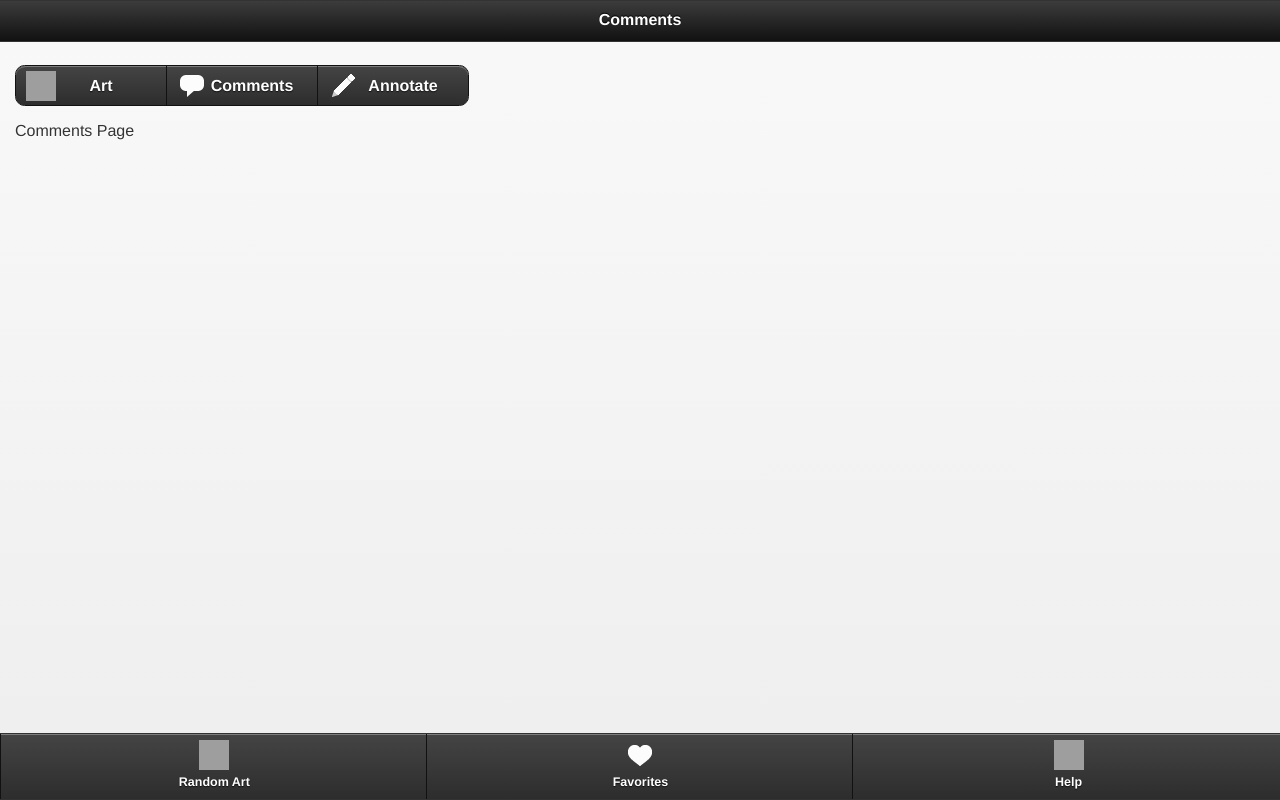
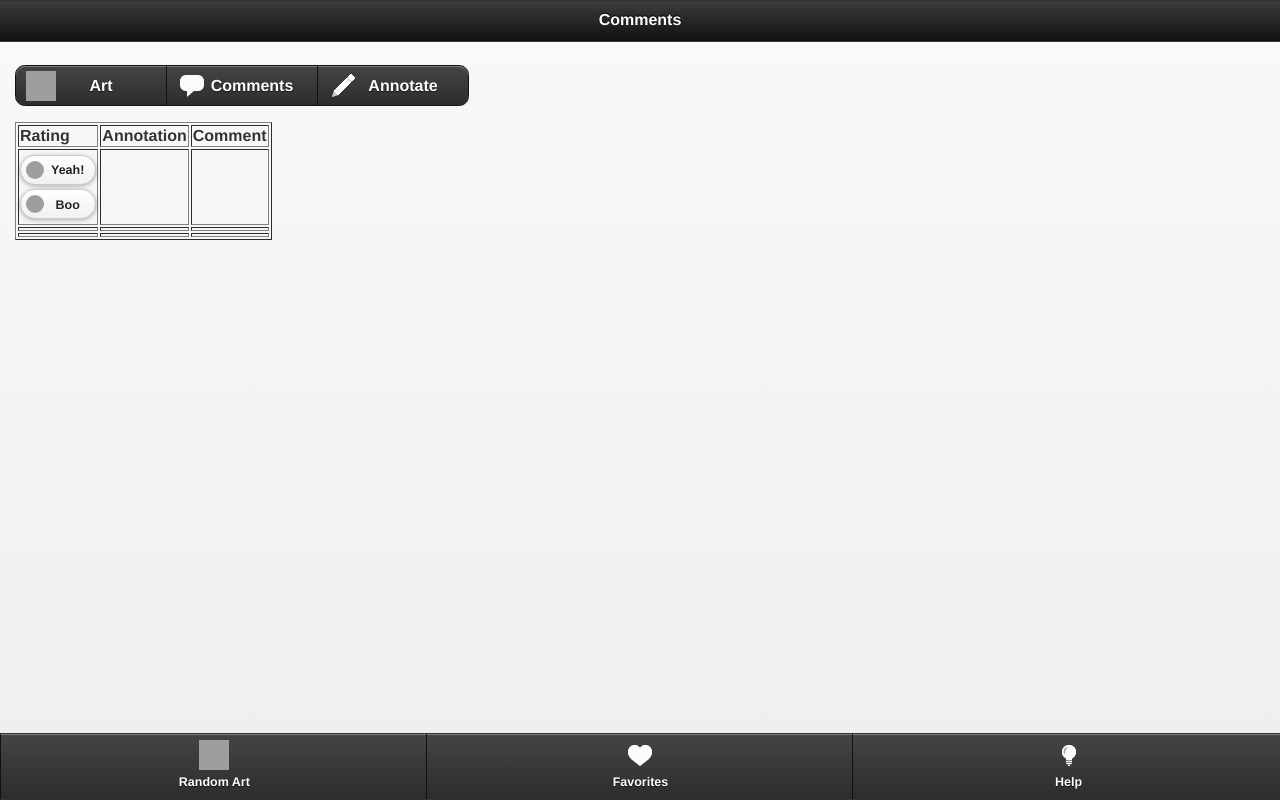
Before and after one commit to hkorus/CS147_Project, a PHP site: page /comments.php in a window 1280 px wide. Run offline with PHP 8.4, Linux system fonts and the light colour scheme; data that the repository does not hold is empty; grey boxes are pictures that could not be loaded.

Commit message:
checking for updates

```diff
--- a/comments.php
+++ b/comments.php
@@ -21,6 +21,15 @@
 
 	<div data-role="header">
 
+			<?php
+
+				include("config.php");
+				$query = "SELECT * FROM comments";
+				$result = mysql_query($query);
+				$numRows = mysql_num_rows($result);
+
+			?>
+
 			<h1>Comments</h1>
 
 	</div><!-- /header -->
@@ -34,9 +43,71 @@
 			<a href="./annotate.php" id="annotate" data-icon="custom" data-role="button" data-theme="a">Annotate</a>
 		</div><!-- /controlgroup -->
 
+		<p>
+			<table border="1">
+				<tr>
 
-		<p>Comments Page</p>
+					<td><b>Rating</b></td>
+					<td><b>Annotation</b></td>
+					<td><b>Comment</b></td>
+				</tr>
+
+				<tr>
+					<td>
+						<?php
+							$row = mysql_fetch_assoc($result);
+							echo $row["rating"];
+						?>
+						<a href="#" data-role="button" data-icon="arrow-u" data-mini="true">Yeah!</a>
+						<a href="#" data-role="button" data-icon="arrow-d" data-mini="true">Boo</a>
+					</td>
+					<td>
+						<?php
+							echo $row["annotation"];
+						?>
+
+					</td>
+					<td>
+						<?php
+							echo $row["comment"];
+						?>
+
+					</td>
+				</tr>
+
+				<tr>
+					<td>
+
+					</td>
+					<td>
+
+
+					</td>
+					<td>
+
+					</td>
+				</tr>
+
+				<tr>
+					<td>
+
+					</td>
+					<td>
+
+					</td>
+					<td>
+
+					</td>
+				</tr>
+
+			</table>
+		</p>
+
+
+
+
 	</div><!-- /content -->
+
 
 	<div data-role="footer" data-id="samebar" class="menubar" data-position="fixed" data-tap-toggle="false">
 		<div data-role="navbar" class="menubar">
--- a/style.css
+++ b/style.css
@@ -17,5 +17,5 @@
 		#comments .ui-icon { background:  url(icons/08-chat.png) 50% 50% no-repeat; }
 		#annotate .ui-icon { background:  url(icons/187-pencil.png) 50% 50% no-repeat; }
 		#art .ui-icon { background:  url(icons/98-palette.png) 50% 50% no-repeat; }
-		#help .ui-icon { background: url(icons/101-gameplan.png) 50% 50% no-repeat; }
+		#help .ui-icon { background: url(icons/84-lightbulb.png) 50% 50% no-repeat; }
 		#logout .ui-icon { background:  url(icons/54-lock.png) 50% 50% no-repeat; }
```
Also changed, not shown: art.php (+3 -7 lines).
